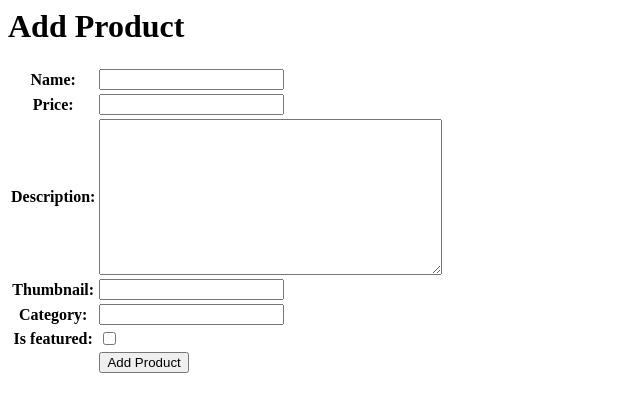
After one commit to Hariz09/football-shop, a Django app: page /create-product/ in a window 1280 px wide. The commit adds this page. Shown: the top 412 px of the page, without its empty margins (0-640 px from the left). Run offline with Django 5.2, Linux system fonts and the light colour scheme.

Commit message:
Tugas 3: Implementasi Form dan Data Delivery pada Django

```diff
--- /dev/null
+++ b/main/forms.py
@@ -0,0 +1,7 @@
+from django.forms import ModelForm
+from main.models import Product
+
+class ProductForm(ModelForm):
+    class Meta:
+        model = Product
+        fields = ["name", "price", "description", "thumbnail", "category", "is_featured"]
--- a/main/models.py
+++ b/main/models.py
@@ -1,6 +1,9 @@
+import uuid
 from django.db import models
 
 class Product(models.Model):
+    id = models.UUIDField(primary_key=True, default=uuid.uuid4, editable=False)
+
     # Nama item
     name = models.CharField(max_length=255)
 
--- /dev/null
+++ b/main/templates/create_product.html
@@ -0,0 +1,17 @@
+{% block content %}
+<h1>Add Product</h1>
+
+<form method="POST">
+  {% csrf_token %}
+  <table>
+    {{ form.as_table }}
+    <tr>
+      <td></td>
+      <td>
+        <input type="submit" value="Add Product" />
+      </td>
+    </tr>
+  </table>
+</form>
+
+{% endblock %}
--- a/main/urls.py
+++ b/main/urls.py
@@ -1,8 +1,14 @@
 from django.urls import path
-from main.views import show_main
+from main.views import show_main, show_product, show_json, show_json_by_id, show_xml, show_xml_by_id, create_product
 
 app_name = 'main'
 
 urlpatterns = [
     path('', show_main, name='show_main'),
+    path('create-product/', create_product, name='create_product'),
+    path('product/<str:id>/', show_product, name='show_product'),
+    path('xml/', show_xml, name='show_xml'),
+    path('json/', show_json, name='show_json'),
+    path('xml/<str:product_id>/', show_xml_by_id, name='show_xml_by_id'),
+    path('json/<str:product_id>/', show_json_by_id, name='show_json_by_id'),
 ]
--- a/main/views.py
+++ b/main/views.py
@@ -1,9 +1,58 @@
-from django.shortcuts import render
+from django.shortcuts import render, redirect
+from main.models import Product
+from django.http import HttpResponse
+from django.core import serializers
+from .forms import ProductForm
 
 def show_main(request):
+    product_list = Product.objects.all()
     context = {
         'app_name': 'FootballXpress',
         'nama': 'Muhammad Hariz Albaari',
-        'kelas': 'PBP E'
+        'kelas': 'PBP E',
+        'product_list': product_list,
     }
     return render(request, 'main.html', context)
+
+
+def create_product(request):
+    form = ProductForm(request.POST or None)
+
+    if form.is_valid() and request.method == "POST":
+        form.save()
+        return redirect('main:show_main')
+
+    context = {'form': form}
+    return render(request, "create_product.html", context)
+
+def show_product(request, id):
+    product = Product.objects.get(pk=id)
+    context = {
+        'product': product,
+    }
+    return render(request, "show_product.html", context)
+
+def show_xml(request):
+     product_list = Product.objects.all()
+     xml_data = serializers.serialize("xml", product_list)
+     return HttpResponse(xml_data, content_type="application/xml")
+
+def show_json(request):
+    product_list = Product.objects.all()
+    json_data = serializers.serialize("json", product_list)
+    return HttpResponse(json_data, content_type="application/json")
+
+def show_xml_by_id(request, product_id):
+   try:
+       product_item = Product.objects.filter(pk=product_id)
+       xml_data = serializers.serialize("xml", product_item)
+       return HttpResponse(xml_data, content_type="application/xml")
+   except Product.DoesNotExist:
+       return HttpResponse(status=404)
+def show_json_by_id(request, product_id):
+   try:
+       product_item = Product.objects.get(pk=product_id)
+       json_data = serializers.serialize("json", [product_item])
+       return HttpResponse(json_data, content_type="application/json")
+   except Product.DoesNotExist:
+       return HttpResponse(status=404)
```
Also changed, not shown: main/templates/main.html (+49 -5 lines), main/templates/show_product.html (added, +23 -0 lines), README.md, main/migrations/0002_alter_product_id.py (added), static/tugas-2/json.png (added), static/tugas-2/json_by_id.png (added), static/tugas-2/xml.png (added), static/tugas-2/xml_by_id.png (added).
